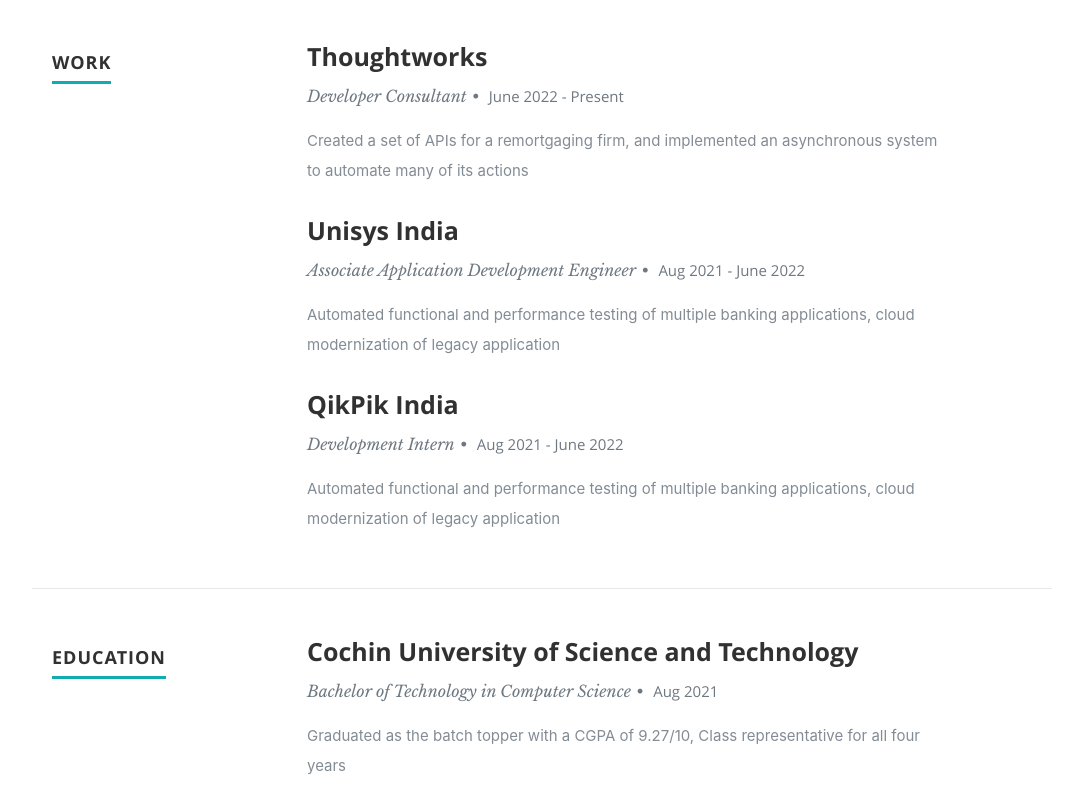
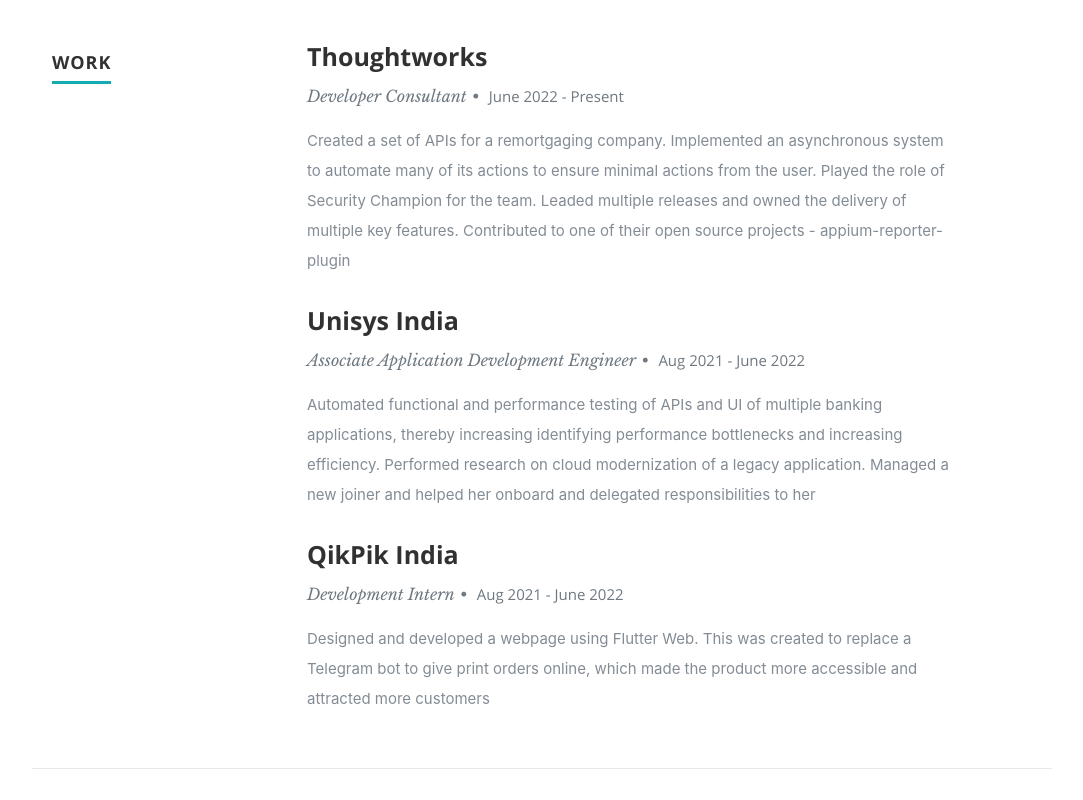
Before and after one commit to harshasalim/harshasalim.github.io, a React (Create React App) app: page / in a window 1280 px wide. Shown: the part 1440-2240 px from the top of the page, without its empty margins (98-1181 px from the left). Built offline with nearby package versions, Linux system fonts and the light colour scheme.

Commit message:
Modified content

```diff
--- a/public/css/layout.css
+++ b/public/css/layout.css
@@ -932,7 +932,7 @@
    font-size: 14px;
    text-align: center;
    position: relative;
-   height: 50vh;
+   height: 20vh;
 }
 
 footer a, footer a:visited { color: #525252; }
--- a/src/resumeData.js
+++ b/src/resumeData.js
@@ -34,7 +34,7 @@
       MonthOfPassing: "Aug",
       YearOfPassing: "2021",
       Achievements:
-        "Graduated as the batch topper with a CGPA of 9.27/10, Class representative for all four years",
+        "Graduated as the batch topper with a CGPA of 9.27/10, and was the Class Representative",
     },
     {
       UniversityName: "Abu Dhabi Indian School",
@@ -52,7 +52,7 @@
       MonthOfLeaving: "June 2022 -",
       YearOfLeaving: "Present",
       Achievements:
-        "Created a set of APIs for a remortgaging firm, and implemented an asynchronous system to automate many of its actions",
+        "Created a set of APIs for a remortgaging company. Implemented an asynchronous system to automate many of its actions to ensure minimal actions from the user. Played the role of Security Champion for the team. Leaded multiple releases and owned the delivery of multiple key features. Contributed to one of their open source projects - appium-reporter-plugin",
     },
     {
       CompanyName: "Unisys India",
@@ -60,7 +60,7 @@
       MonthOfLeaving: "Aug 2021 -",
       YearOfLeaving: "June 2022",
       Achievements:
-        "Automated functional and performance testing of multiple banking applications, cloud modernization of legacy application",
+        "Automated functional and performance testing of APIs and UI of multiple banking applications, thereby increasing identifying performance bottlenecks and increasing efficiency. Performed research on cloud modernization of a legacy application. Managed a new joiner and helped her onboard and delegated responsibilities to her",
     },
     {
       CompanyName: "QikPik India",
@@ -68,7 +68,7 @@
       MonthOfLeaving: "Aug 2021 -",
       YearOfLeaving: "June 2022",
       Achievements:
-        "Automated functional and performance testing of multiple banking applications, cloud modernization of legacy application",
+        "Designed and developed a webpage using Flutter Web. This was created to replace a Telegram bot to give print orders online, which made the product more accessible and attracted more customers",
     },
   ],
   skillsDescription:
```
